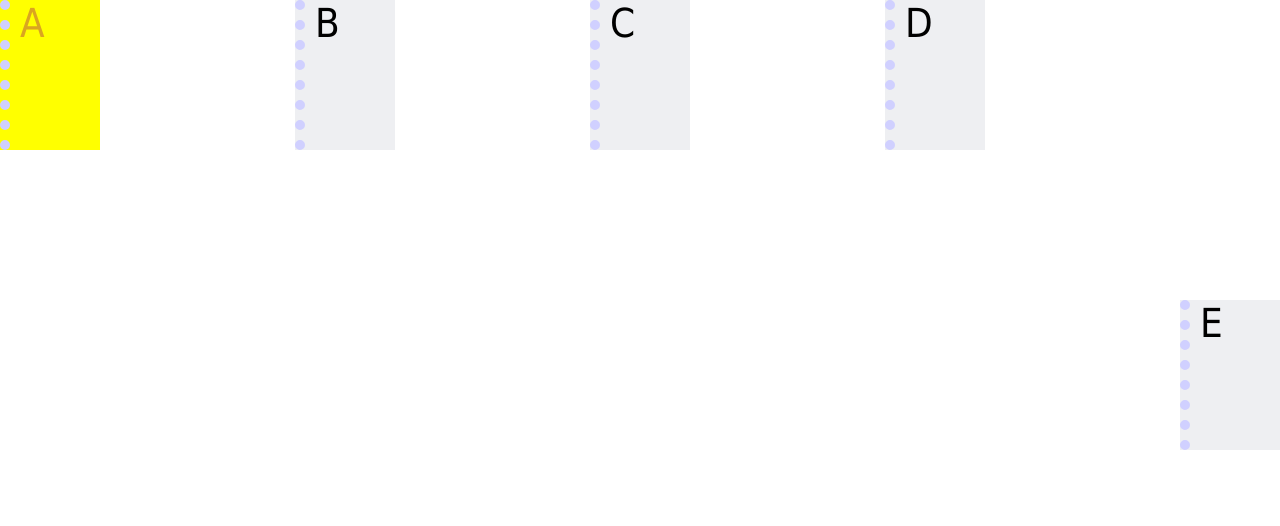
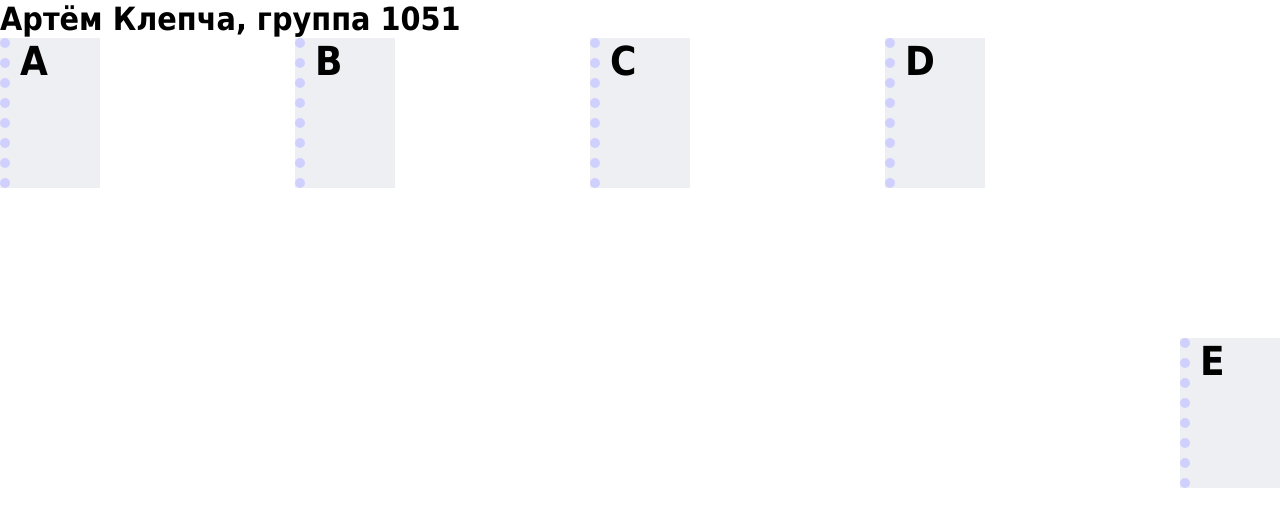
Before and after one commit to azzztec/azzztec.github.io, a plain HTML site: page index.html in a window 1280 px wide. Drawn offline with Linux system fonts and the light colour scheme.

Commit message:
Update index.html

```diff
--- a/index.html
+++ b/index.html
@@ -7,6 +7,7 @@
     <title>CS142 Project 1</title>
   </head>
   <body>
+    <h1>Артём Клепча, группа 1051<h1>
     <div class="container">
       <div class="elem">A</div>
       <div class="elem">B</div>
```
